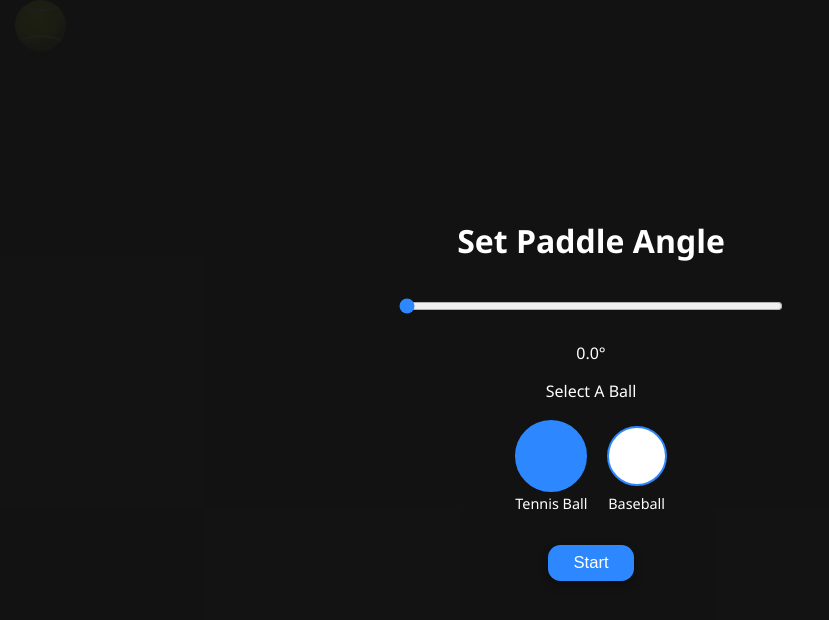
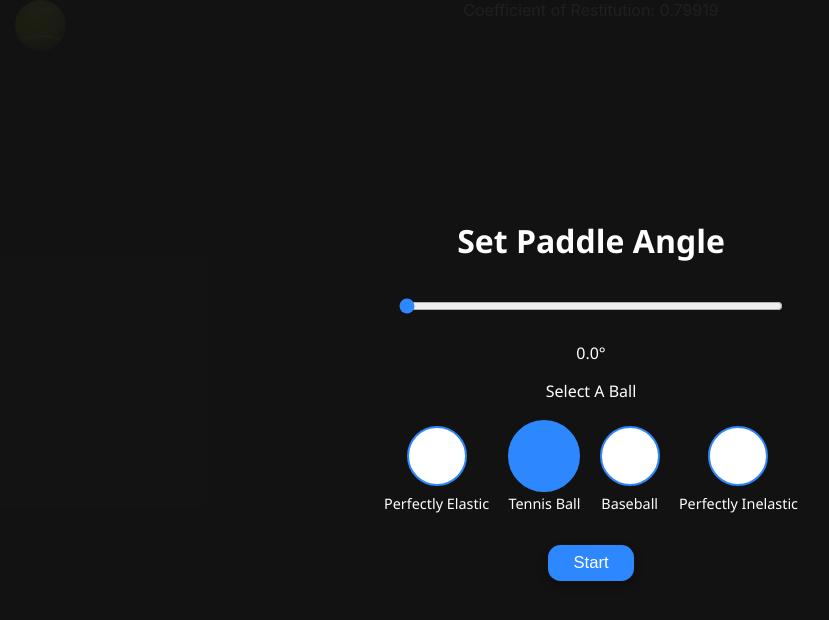
Before and after one commit to Korbanzo/Physics-Project, a React (Create React App) app: page / in a window 1280 px wide. Shown: the top 620 px of the page, without its empty margins (49-878 px from the left). Built offline with nearby package versions, Linux system fonts and the light colour scheme.

Commit message:
Ready for submission!

```diff
--- a/src/App.css
+++ b/src/App.css
@@ -13,6 +13,8 @@ html, body {
 
 p {
   color: white;
+  justify-content: center;
+  text-align: center;
 }
 
 .chooseBall {
@@ -42,8 +44,6 @@ p {
   aspect-ratio: 1 / 1;
   width: 4vw;
   border-radius: 50%;
-  background-image: url("Balls/tennisBallBackground.jpg");
-  background-size: 120%;
   background-position: center;
   background-repeat: no-repeat;
 }
--- a/src/App.js
+++ b/src/App.js
@@ -10,10 +10,10 @@ const positionYinit = 0;
 const velXinit = 0;
 const velYinit = 0;
 const frictionCoefficient = 0.2;
+const initialBall = "Tennis";
 
 // These constants are scalar quantities representing the elasticity of it's collisions. (0 <= e <= 1) Where 0 is perfec~tly inelastic and 1 is perfectly elastic
 const CoR_Array = { perfectlyInelastic: 0.0, baseBall: 0.546, tennisBall: 0.79919, perfectlyElastic: 1.0 };
-const coefficientOfRestitution = CoR_Array.tennisBall;
 
 const degreesToRadians = (angleInDegrees) => {
   return angleInDegrees * (Math.PI / 180);
@@ -44,7 +44,7 @@ const isBallHitPaddle = (positionBall, positionPaddle, angleInDegrees, ballSize,
   return diffSquared <= Math.pow(ballRadius, 2);
 }
 
-const handleCollisions = (positionBall, vel, windowSize, ballSize, isCollided, angleInDegrees, positionPaddle, paddleWidth, paddleHeight) => {
+const handleCollisions = (positionBall, vel, windowSize, ballSize, isCollided, angleInDegrees, positionPaddle, paddleWidth, paddleHeight, coefficientOfRestitution) => {
   let newPos = { ...positionBall };
   let newVel = { ...vel };
   let hasBounced = false;
@@ -72,17 +72,14 @@ const handleCollisions = (positionBall, vel, windowSize, ballSize, isCollided, a
     const diffY = localY - clampedY;
     const distSq = Math.pow(diffX, 2) + Math.pow(diffY, 2);
 
-    if (distSq < ballRadius * ballRadius) {
+    if (distSq < Math.pow(ballRadius, 2)) {
       const dist = Math.sqrt(distSq) || 0.0001;
       const penetration = ballRadius - dist;
 
       let nx = diffX / dist;
       let ny = diffY / dist;
 
-      const worldNormal = {
-        x: nx * Math.cos(angleInRadians) - ny * Math.sin(angleInRadians),
-        y: nx * Math.sin(angleInRadians) + ny * Math.cos(angleInRadians),
-      };
+      const worldNormal = { x: nx * Math.cos(angleInRadians) - ny * Math.sin(angleInRadians), y: nx * Math.sin(angleInRadians) + ny * Math.cos(angleInRadians) };
 
       newPos.x += worldNormal.x * penetration;
       newPos.y += worldNormal.y * penetration;
@@ -94,7 +91,17 @@ const handleCollisions = (positionBall, vel, windowSize, ballSize, isCollided, a
       newVel.x *= coefficientOfRestitution;
       newVel.y *= coefficientOfRestitution;
 
-      hasBounced = true;
+      if (coefficientOfRestitution === 1) {
+        const speed = Math.sqrt(newVel.x ** 2 + newVel.y ** 2);
+        const normalized = {
+          x: newVel.x / speed,
+          y: newVel.y / speed
+        };
+
+        const preservedSpeed = Math.sqrt(vel.x ** 2 + vel.y ** 2);
+        newVel.x = normalized.x * preservedSpeed;
+        newVel.y = normalized.y * preservedSpeed;
+      }
     }
   }
 
@@ -121,7 +128,7 @@ const handleCollisions = (positionBall, vel, windowSize, ballSize, isCollided, a
 
   // Left
   if (newPos.x <= 0) {
-    newPos.x = ballSize;
+    newPos.x = 0;
     newVel.x *= -coefficientOfRestitution;
     hasBounced = true;
   }
@@ -135,22 +142,29 @@ const handleCollisions = (positionBall, vel, windowSize, ballSize, isCollided, a
 }
 
 const App = () => {
-  var paddleRef = useRef();
-  var ballRef = useRef();
+  const paddleRef = useRef();
+  const ballRef = useRef();
 
+  const [ballType, setBallType] = useState(initialBall);
+  const [coefficientOfRestitution, setCoefficientOfRestitution] = useState(CoR_Array.tennisBall);
   const [ballSize, setBallSize] = useState(0);
-  const [positionBall, setBallPosition] = useState({ x: positionXinit, y: positionYinit });
+  const [positionBall, setBallPosition] = useState({ x: positionXinit + ballSize, y: positionYinit });
   const [positionPaddle, setPaddlePosition] = useState({ x: positionXinit, y: positionYinit })
   const [isGameStarted, setGameStarted] = useState(false);
   const [angle, setAngle] = useState(0);
   const [paddleHeight, setPaddleHeight] = useState(0);
   const [paddleWidth, setPaddleWidth] = useState(0);
-  const [windowSize, setWindowSize] = useState({
-    width: window.innerWidth,
-    height: window.innerHeight
-  });
+  const [windowSize, setWindowSize] = useState({ width: window.innerWidth, height: window.innerHeight });
 
   const vel = useRef({ x: velXinit, y: velYinit });
+
+  useEffect(() => {
+    if (ballType === "Perfectly Elastic") {setCoefficientOfRestitution(CoR_Array.perfectlyElastic);}
+    else if (ballType === "Tennis") {setCoefficientOfRestitution(CoR_Array.tennisBall);}
+    else if (ballType === "Baseball") {setCoefficientOfRestitution(CoR_Array.baseBall);}
+    else if (ballType === "Perfectly Inelastic") {setCoefficientOfRestitution(CoR_Array.perfectlyInelastic);}
+
+  }, [ballType]);
 
   useEffect(() => {
     if (ballRef.current)
@@ -208,7 +222,7 @@ const App = () => {
       vel.current = {x: vel.current.x, y: vel.current.y + gravity * dt};
       let newPos = {x: prevPos.x + vel.current.x, y: prevPos.y + vel.current.y};
 
-      ({ positionBall: newPos, vel: vel.current } = handleCollisions(newPos, vel.current, windowSize, ballSize, isCollided, angle, positionPaddle, paddleWidth, paddleHeight));
+      ({ positionBall: newPos, vel: vel.current } = handleCollisions(newPos, vel.current, windowSize, ballSize, isCollided, angle, positionPaddle, paddleWidth, paddleHeight, coefficientOfRestitution));
       return newPos;
     });
 
@@ -218,7 +232,7 @@ const App = () => {
   animationFrameId = requestAnimationFrame(loop);
 
   return () => cancelAnimationFrame(animationFrameId);
-  }, [isGameStarted, ballSize, windowSize, angle, paddleWidth, paddleHeight, positionPaddle]);
+  }, [isGameStarted, ballSize, windowSize, angle, paddleWidth, paddleHeight, positionPaddle, coefficientOfRestitution]);
 
 
   const startGame = () => {
@@ -229,10 +243,12 @@ const App = () => {
 
   return (
     <>
-      { !isGameStarted && (<StartOverlay angle={angle} setAngle={setAngle} onStart={startGame} />) }
+      { !isGameStarted && (<StartOverlay angle={angle} setAngle={setAngle} onStart={startGame} ballType={ballType} setBallType={setBallType} />) }
+
+      <p> Coefficient of Restitution: {coefficientOfRestitution} </p>
 
       <div className="App">
-        <Ball ref={ ballRef } style={{ position: 'absolute', left: `${positionBall.x}px`, top: `${positionBall.y}px` }}/>
+        <Ball ref={ ballRef } ballType={ballType} style={{ position: 'absolute', left: `${positionBall.x}px`, top: `${positionBall.y}px` }}/>
         <Paddle ref={ paddleRef } angle={ angle } position={positionPaddle} />
       </div>
     </>
--- a/src/Components/Ball.jsx
+++ b/src/Components/Ball.jsx
@@ -1,7 +1,31 @@
 import React from 'react';
 import '../App.css';
-const Ball = React.forwardRef(( props, ballRef ) =>  {
-    return <div className="ball" ref={ballRef} style={props.style}/>;
+import perfectlyElasticBackground from '../Balls/perfectlyElasticBackground.webp';
+import tennisBallBackground from '../Balls/tennisBallBackground.jpg';
+import baseballBackground from '../Balls/baseballBackground.webp';
+
+const Ball = React.forwardRef(( {style, ballType}, ballRef ) =>  {
+    let ballBackground;
+    let zoomAmount;
+
+    if (ballType === "Perfectly Elastic") {
+        ballBackground = perfectlyElasticBackground;
+        zoomAmount = 150;
+
+    } else if (ballType === 'Tennis') {
+        ballBackground = tennisBallBackground
+        zoomAmount = 120;
+
+    } else if (ballType === 'Baseball') {
+        ballBackground = baseballBackground;
+        zoomAmount = 165;
+    } else if (ballType === "Perfectly Inelastic") {
+        ballBackground = baseballBackground;
+        zoomAmount = 165;
+    }
+
+
+    return <div className="ball" ref={ballRef} ballType={ballType} style={{backgroundImage: `url(${ballBackground})`, backgroundSize: `${zoomAmount}%` ,...style}}/>;
 })
 
 export default Ball;
--- a/src/Components/Paddle.jsx
+++ b/src/Components/Paddle.jsx
@@ -15,7 +15,7 @@ const Paddle = React.forwardRef(({ angle, position, style }, paddleRef) => {
         transformOrigin: 'center center',
         left: `${position.x}px`,
         top: `${position.y}px`,
-        ...style,
+        ...style
       }}
     />
   );
--- a/src/Components/StartOverlay.jsx
+++ b/src/Components/StartOverlay.jsx
@@ -1,7 +1,7 @@
 import React from 'react';
 import '../App.css';
 
-const StartOverlay = ({ angle, setAngle, onStart }) => {
+const StartOverlay = ({ angle, setAngle, onStart, ballType, setBallType }) => {
   return (
     <div className="overlay">
       <h2>Set Paddle Angle</h2>
@@ -16,18 +16,32 @@ const StartOverlay = ({ angle, setAngle, onStart }) => {
 
       <legend>Select A Ball</legend>
       <div className="choose-ball">
-        <label htmlFor="tennisball" className="ball-option">
-          <input type="radio" name="ballType" id="tennisball" defaultChecked/>
+        <label htmlFor="Perfectly Elastic" className="ball-option">
+          <input type="radio" name="ballType" id="Perfectly Elastic" value="Perfectly Elastic" checked={ballType === 'Perfectly Elastic'} onChange={(e) => setBallType(e.target.value)}/>
+          <span className="bubble"></span>
+          <span className="ball-text">Perfectly Elastic</span>
+        </label>
+
+        <label htmlFor="Tennis" className="ball-option">
+          <input type="radio" name="ballType" id="Tennis" value="Tennis" checked={ballType === 'Tennis'} onChange={(e) => setBallType(e.target.value)}/>
           <span className="bubble"></span>
           <span className="ball-text">Tennis Ball</span>
         </label>
 
-        <label htmlFor="baseball" className="ball-option">
-          <input type="radio" name="ballType" id="baseball"/>
+        <label htmlFor="Baseball" className="ball-option">
+          <input type="radio" name="ballType" id="Baseball" value="Baseball" checked={ballType === 'Baseball'} onChange={(e) => setBallType(e.target.value)}/>
           <span className="bubble"></span>
           <span className="ball-text">Baseball</span>
         </label>
+
+        <label htmlFor="Perfectly Inelastic" className="ball-option">
+          <input type="radio" name="ballType" id="Perfectly Inelastic" value="Perfectly Inelastic" checked={ballType === 'Perfectly Inelastic'} onChange={(e) => setBallType(e.target.value)}/>
+          <span className="bubble"></span>
+          <span className="ball-text">Perfectly Inelastic</span>
+        </label>
       </div>
+
+
 
 
 
```
Also changed, not shown: src/Components/Line.jsx (deleted, +0 -8 lines), src/Balls/baseballBackground.webp (added), src/Balls/perfectlyElasticBackground.webp (added).
